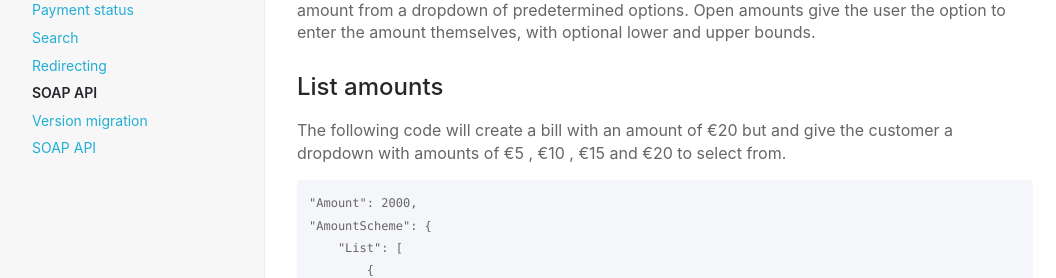
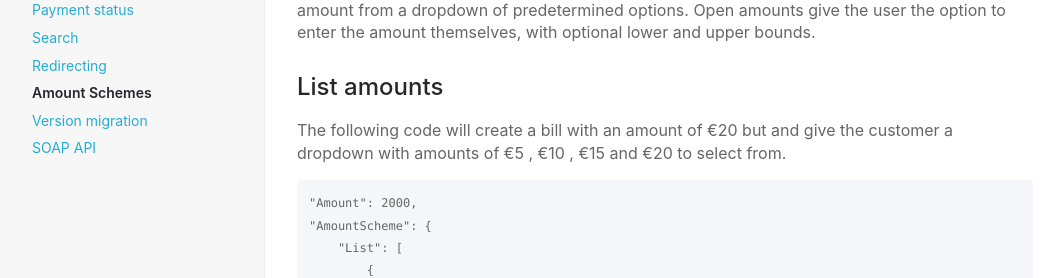
Before and after one commit to AcceptEmail/apidocs, a Jekyll site: the page built from docs/amount-schemes.md, in a window 1280 px wide. Shown: the part 226-504 px from the top of the page, without its empty margins (91-1147 px from the left). Built offline with Jekyll 4.4.1, drawn with Linux system fonts in a browser that asks for light colours.

Commit message:
Update amount-schemes.md

```diff
--- a/docs/amount-schemes.md
+++ b/docs/amount-schemes.md
@@ -1,6 +1,6 @@
 ---
 layout: default
-title: SOAP API
+title: Amount Schemes
 nav_order: 8
 ---
 
```
